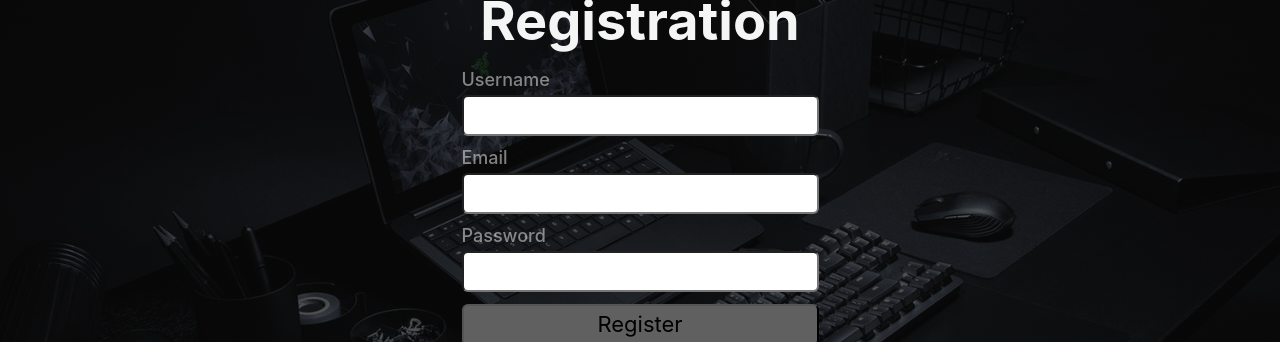
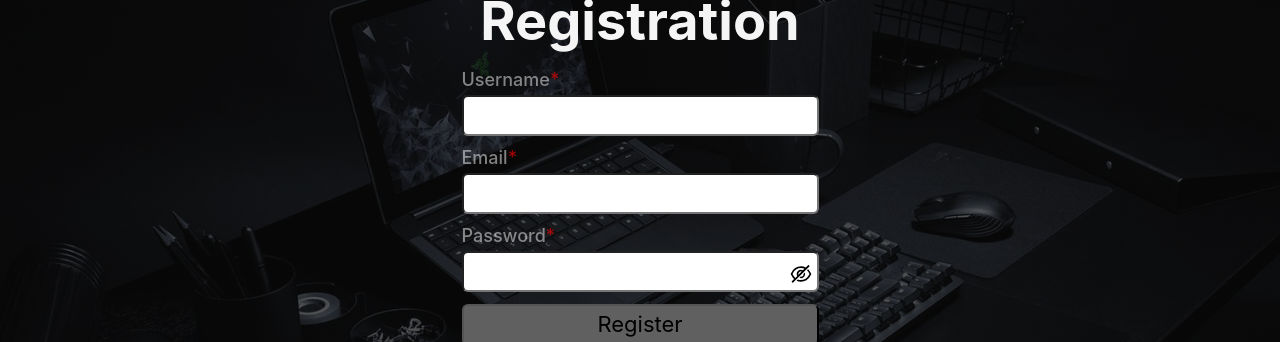
Before and after one commit to stark1269/Contact-book, a React (Create React App) app: page /goit-react-hw-08-phonebook/register in a window 1280 px wide. Shown: the part 232-574 px from the top of the page. Built offline with nearby package versions, Linux system fonts and the light colour scheme.

Commit message:
add validate register form and fix routes bag

```diff
--- a/src/components/App.jsx
+++ b/src/components/App.jsx
@@ -1,6 +1,6 @@
 import { useEffect, lazy } from 'react';
 import { useDispatch, useSelector } from 'react-redux';
-import { Route, Routes } from 'react-router-dom';
+import { Navigate, Route, Routes } from 'react-router-dom';
 import { refreshUser } from 'redux/auth/operations';
 import { selectIsRefreshing } from 'redux/auth/selectors';
 import { Layout } from './Layout';
@@ -44,6 +44,7 @@ export const App = () => {
             <PrivateRoute redirectTo="/login" component={<ContactsPage />} />
           }
         />
+        <Route path='*' element={<Navigate to="/" />} />
       </Route>
     </Routes>
   );
--- a/src/components/ContactForm/ContactForm.jsx
+++ b/src/components/ContactForm/ContactForm.jsx
@@ -7,10 +7,9 @@ import Notiflix from "notiflix";
 import { selectContactsItems } from 'redux/contacts/selectors';
 
 const Schema = Yup.object({
-  name: Yup.string().required('Required')
-    .matches(/(^[a-zA-Zа-яА-Я]+(([' -][a-zA-Zа-яА-Я ])?[a-zA-Zа-яА-Я]*)*$)/, 'Invalid by name'),
+  name: Yup.string().min(3, 'Min of 3 chars').max(10, 'Max of 10 chars').required('Required'),
   number: Yup.string().required('Required')
-    .matches(/(\+?\d{1,4}?[-.\s]?\(?\d{1,3}?\)?[-.\s]?\d{1,4}[-.\s]?\d{1,4}[-.\s]?\d{1,9})/, 'Invalid by number'),
+    .matches(/^\d{3}-\d{3}-\d{2}-\d{2}$/, 'Phone format 063-123-45-67'),
 });
 
 export const ContactForm = () => {
--- a/src/components/ContactItem/ContactItem.styled.jsx
+++ b/src/components/ContactItem/ContactItem.styled.jsx
@@ -10,6 +10,7 @@ export const Item = styled.li`
   padding: 12px;
   overflow: auto;
   width: calc((100% - 90px) / 6);
+  min-width: 240px;
   min-height: 280px;
   border-radius: 6px;
   background-color: #232323;
--- a/src/components/RegisterForm/RegisterForm.jsx
+++ b/src/components/RegisterForm/RegisterForm.jsx
@@ -1,10 +1,21 @@
 import { Formik } from 'formik';
+import * as Yup from 'yup';
 import { useDispatch } from 'react-redux';
 import { register } from 'redux/auth/operations';
-import { Btn, Form, Input, Label } from './RegisterForm.styled';
+import { Btn, Button, Error, Form, Input, Label, Span, Wrapper } from './RegisterForm.styled';
+import { useState } from 'react';
+import { AiOutlineEye, AiOutlineEyeInvisible } from 'react-icons/ai';
+
+const Schema = Yup.object({
+  name: Yup.string().min(3, 'Min of 3 chars').max(10, 'Max of 10 chars').required('Required'),
+  email: Yup.string().email('Invalid email address').required('Required'),
+  password: Yup.string().min(8, 'Min of 8 chars')
+    .matches(/[a-zA-Z]/, 'Add at least one Latin letter').required('Required'),
+});
 
 export const RegisterForm = () => {
   const dispatch = useDispatch();
+  const [showPass, setShowPass] = useState(false);
 
   return (
     <Formik
@@ -15,6 +26,7 @@ export const RegisterForm = () => {
           password: '',
         }
       }
+      validationSchema={Schema}
       onSubmit={(value, { resetForm }) => {
         dispatch(register(value))
         resetForm();
@@ -22,16 +34,22 @@ export const RegisterForm = () => {
     >
       <Form autoComplete='off'>
         <Label>
-          Username
+          <Span>Username</Span>
           <Input name="name" />
+          <Error name="name" component="div" />
         </Label>
         <Label>
-          Email
+          <Span>Email</Span>
           <Input type="email" name="email" />
+          <Error name="email" component="div" />
         </Label>
         <Label>
-          Password
-          <Input type="password" name="password" />
+          <Span>Password</Span>
+          <Wrapper>
+            <Input type={showPass ? 'password' : 'text'} name="password" />
+            <Button onClick={() => setShowPass(!showPass)} type='button'>{showPass ? <AiOutlineEye /> : <AiOutlineEyeInvisible />}</Button>
+          </Wrapper>
+          <Error name="password" component="div" />
         </Label>
         <Btn type="submit">Register</Btn>
       </Form>
--- a/src/components/RegisterForm/RegisterForm.styled.jsx
+++ b/src/components/RegisterForm/RegisterForm.styled.jsx
@@ -1,4 +1,4 @@
-import { Form as FormikForm, Field as FormikField } from "formik";
+import { Form as FormikForm, Field as FormikField, ErrorMessage } from "formik";
 import styled from "styled-components";
 
 export const Form = styled(FormikForm)`
@@ -22,6 +22,15 @@ export const Label = styled.label`
   color: #f5f5f583;
 `;
 
+export const Span = styled.span`
+  position: relative;
+  ::after {
+    content: '*';
+    position: absolute;
+    color: #ff00009a;
+  }
+`;
+
 export const Btn = styled.button`
   font-size: 22px;
   padding: 6px;
@@ -34,3 +43,21 @@ export const Btn = styled.button`
     color: whitesmoke;
   }
 `;
+
+export const Error = styled(ErrorMessage)`
+color: #ff00009a;
+font-size: 18px;
+`;
+
+export const Wrapper = styled.div`
+  position: relative;
+`;
+
+export const Button = styled.button`
+  position: absolute;
+  bottom: 0;
+  right: 0;
+  font-size: 24px;
+  border: none;
+  background-color: transparent;
+`;
--- a/src/redux/auth/operations.js
+++ b/src/redux/auth/operations.js
@@ -1,16 +1,7 @@
 import axios from 'axios';
 import Notiflix from 'notiflix';
 import { createAsyncThunk } from '@reduxjs/toolkit';
-
-axios.defaults.baseURL = 'https://connections-api.herokuapp.com/';
-
-const setToken = token => {
-  axios.defaults.headers.common.Authorization = `Bearer ${token}`;
-};
-
-const clearToken = () => {
-  axios.defaults.headers.common.Authorization = '';
-};
+import { clearToken, setToken } from 'services/services';
 
 export const register = createAsyncThunk(
   'auth/register',
--- /dev/null
+++ b/src/services/services.js
@@ -0,0 +1,11 @@
+import axios from 'axios';
+
+axios.defaults.baseURL = 'https://connections-api.herokuapp.com/';
+
+export const setToken = token => {
+  axios.defaults.headers.common.Authorization = `Bearer ${token}`;
+};
+
+export const clearToken = () => {
+  axios.defaults.headers.common.Authorization = '';
+};
```
